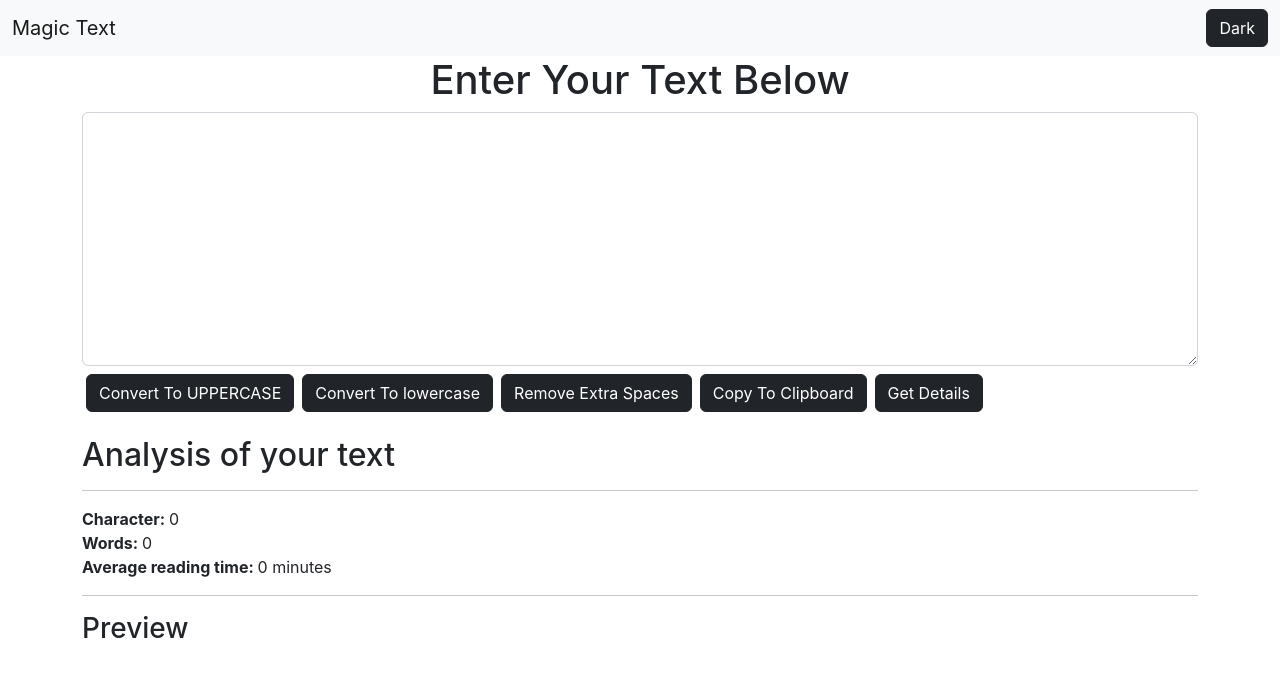
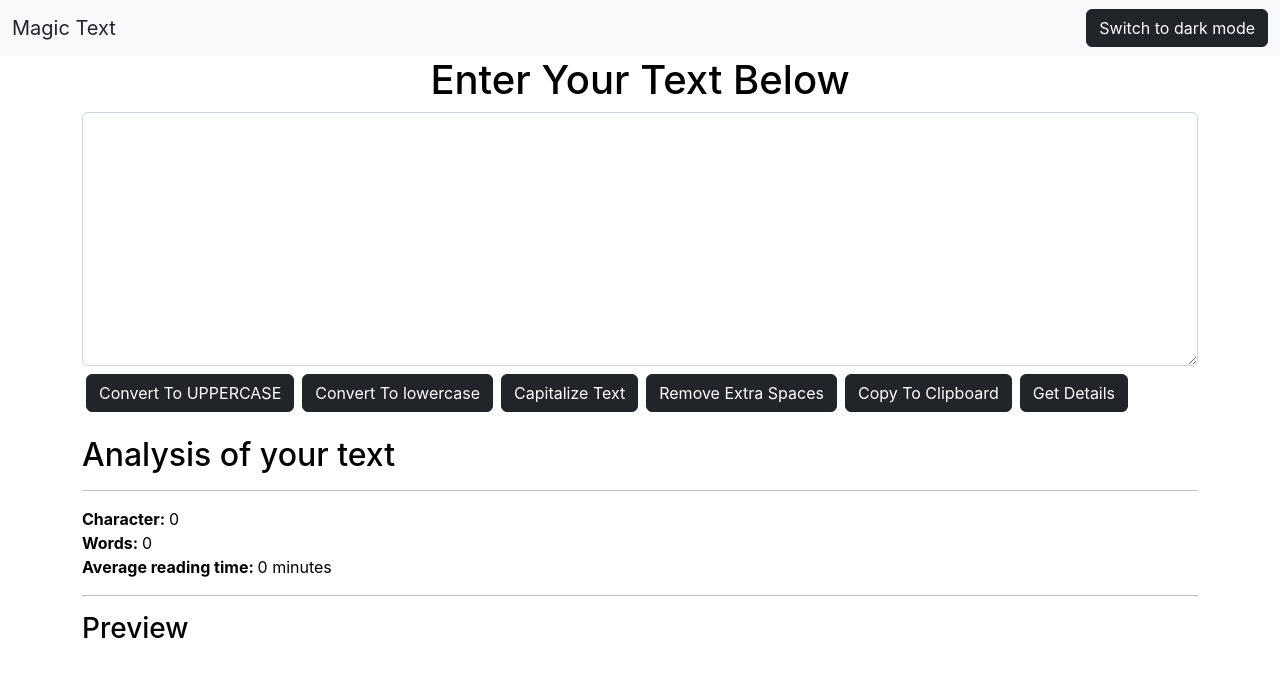
Before and after one commit to Neeraj-Kumar-Coder/Learning-Website-Development, a React (Create React App) app in the folder Started ReactJS/first-app/: page / in a window 1280 px wide. Shown: the top 676 px of the page. Built offline with nearby package versions, Linux system fonts and the light colour scheme.

Commit message:
Added Capitalize text feature and mode selection (dark/light mode)

```diff
--- a/Started ReactJS/first-app/src/App.css
+++ b/Started ReactJS/first-app/src/App.css
@@ -1,38 +1,3 @@
-.App {
-  text-align: center;
+* {
+  transition: all 300ms linear;
 }
-
-.App-logo {
-  height: 40vmin;
-  pointer-events: none;
-}
-
-@media (prefers-reduced-motion: no-preference) {
-  .App-logo {
-    animation: App-logo-spin infinite 20s linear;
-  }
-}
-
-.App-header {
-  background-color: #282c34;
-  min-height: 100vh;
-  display: flex;
-  flex-direction: column;
-  align-items: center;
-  justify-content: center;
-  font-size: calc(10px + 2vmin);
-  color: white;
-}
-
-.App-link {
-  color: #61dafb;
-}
-
-@keyframes App-logo-spin {
-  from {
-    transform: rotate(0deg);
-  }
-  to {
-    transform: rotate(360deg);
-  }
-}
--- a/Started ReactJS/first-app/src/App.js
+++ b/Started ReactJS/first-app/src/App.js
@@ -1,10 +1,15 @@
-import React, { useState } from 'react'
+import React, { useState, useEffect } from 'react'
+import "./App.css"
 import Alerts from './components/Alerts'
 import Navbar from './components/Navbar'
 import TextUtil from './components/TextUtil'
 
 export default function App() {
   const [data, setData] = useState(null);
+  const [mode, setMode] = useState({
+    background: "white",
+    color: "black"
+  });
 
   const showData = (status, message) => {
     setData({
@@ -16,11 +21,26 @@ export default function App() {
       setData(null);
     }, 3000);
   }
+
+  const changeMode = () => {
+    setMode({
+      background: mode.background === "black" ? "white" : "black",
+      color: mode.color === "white" ? "black" : "white"
+    });
+  }
+
+  useEffect(() => {
+    document.getElementById("text-here").style.backgroundColor = mode.background;
+    document.getElementById("text-here").style.color = mode.color;
+    document.body.style.backgroundColor = mode.background;
+    document.body.style.color = mode.color;
+  }, [mode]);
+
   return (
     <>
-      <Navbar title="Magic Text" />
+      <Navbar title="Magic Text" mode={mode} changeMode={changeMode} />
       <Alerts data={data} />
-      <TextUtil heading="Enter Your Text Below" showData={showData} />
+      <TextUtil heading="Enter Your Text Below" showData={showData} mode={mode} />
     </>
   )
 }
--- a/Started ReactJS/first-app/src/components/Navbar.js
+++ b/Started ReactJS/first-app/src/components/Navbar.js
@@ -2,15 +2,16 @@ import React from 'react';
 import PropTypes from 'prop-types';
 
 export default function Navbar(props) {
+    const getMode = current => current === "black" ? "dark" : "light";
     return (
-        <nav className="navbar bg-light">
+        <nav className={`navbar bg-${getMode(props.mode.background)}`}>
             <div className="container-fluid">
-                <a href="/" className="navbar-brand">{props.title}</a>
-                <button type="button" className="btn btn-dark">Dark</button>
+                <a href="/" className={`navbar-brand text-${getMode(props.mode.color)}`}>{props.title}</a>
+                <button type="button" className={`btn btn-${getMode(props.mode.color)}`} onClick={props.changeMode}>{`Switch to ${getMode(props.mode.color)} mode`}</button>
             </div>
         </nav>
     );
 }
 
-Navbar.propTypes = { title: PropTypes.string };
-Navbar.defaultProps = { title: "Magic Text" };
+Navbar.propTypes = { title: PropTypes.string, mode: PropTypes.object };
+Navbar.defaultProps = { title: "Magic Text", mode: { background: "black", color: "white" } };
--- a/Started ReactJS/first-app/src/components/TextUtil.js
+++ b/Started ReactJS/first-app/src/components/TextUtil.js
@@ -17,6 +17,14 @@ export default function TextUtil(props) {
 
     const lowerHandler = () => {
         setText(text.toLowerCase());
+    }
+
+    const capitalizeHandler = () => {
+        let textArr = text.split(" ");
+        textArr.forEach(function (ele, index, myThis) {
+            myThis[index] = myThis[index].charAt(0).toUpperCase() + myThis[index].slice(1).toLowerCase();
+        });
+        setText(textArr.join(" "));
     }
 
     const spaceHandler = () => {
@@ -39,17 +47,20 @@ export default function TextUtil(props) {
         setReadingTime(value);
     }
 
+    const getMode = current => current === "black" ? "dark" : "light";
+
     return (
         <>
             <div className="container">
                 <div className="mb-3">
                     <h1 className="text-center">{props.heading}</h1>
                     <textarea className="form-control" id="text-here" rows="10" onChange={changeHandler} value={text}></textarea>
-                    <button type="button" className="btn btn-dark mx-1 my-2" onClick={upperHandler}>Convert To UPPERCASE</button>
-                    <button type="button" className="btn btn-dark mx-1 my-2" onClick={lowerHandler}>Convert To lowercase</button>
-                    <button type="button" className="btn btn-dark mx-1 my-2" onClick={spaceHandler}>Remove Extra Spaces</button>
-                    <button type="button" className="btn btn-dark mx-1 my-2" onClick={copyHander}>Copy To Clipboard</button>
-                    <button type="button" className="btn btn-dark mx-1 my-2" onClick={detailsHandler}>Get Details</button>
+                    <button type="button" className={`btn btn-${getMode(props.mode.color)} mx-1 my-2`} onClick={upperHandler}>Convert To UPPERCASE</button>
+                    <button type="button" className={`btn btn-${getMode(props.mode.color)} mx-1 my-2`} onClick={lowerHandler}>Convert To lowercase</button>
+                    <button type="button" className={`btn btn-${getMode(props.mode.color)} mx-1 my-2`} onClick={capitalizeHandler}>Capitalize Text</button>
+                    <button type="button" className={`btn btn-${getMode(props.mode.color)} mx-1 my-2`} onClick={spaceHandler}>Remove Extra Spaces</button>
+                    <button type="button" className={`btn btn-${getMode(props.mode.color)} mx-1 my-2`} onClick={copyHander}>Copy To Clipboard</button>
+                    <button type="button" className={`btn btn-${getMode(props.mode.color)} mx-1 my-2`} onClick={detailsHandler}>Get Details</button>
                 </div>
             </div>
             <div className="container">
```
